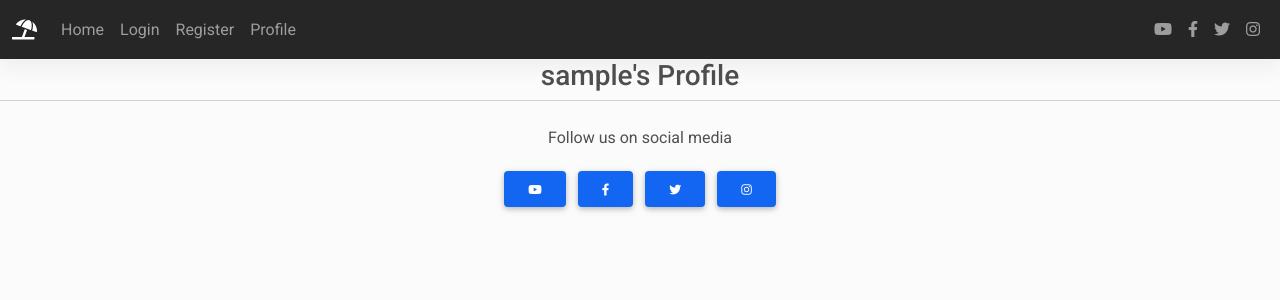
After one commit to michaelhesch/ci-ms-3, a Flask app: template templates/profile.html in a window 1280 px wide. The commit adds this page. Shown: the top 300 px of the page. Run offline with Flask 2, Linux system fonts and the light colour scheme; the template is opened without the code that fills it: most values are stand-ins (such as "Sample title", 1, 10 or a date in 2020); some libraries are stand-ins or nearby versions.

Commit message:
Add profile page template

```diff
--- a/templates/base.html
+++ b/templates/base.html
@@ -55,6 +55,9 @@
                         </li>
                         <li class="nav-item">
                             <a class="nav-link" href="{{ url_for('register') }}">Register</a>
+                        </li>
+                        <li class="nav-item">
+                            <a class="nav-link" href="{{ url_for('profile', username=session['user']) }}">Profile</a>
                         </li>
                     </ul>
                     <!-- Social Icons -->
--- /dev/null
+++ b/templates/profile.html
@@ -0,0 +1,9 @@
+{% extends "base.html" %}
+{% block content %}
+<h3 class="text-center">{{ username }}'s Profile</h3>
+<div class="container-lg">
+  <div class="row">
+
+  </div>
+</div>
+{% endblock %}
```
